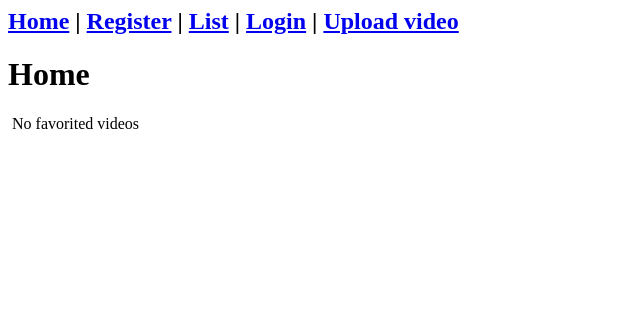
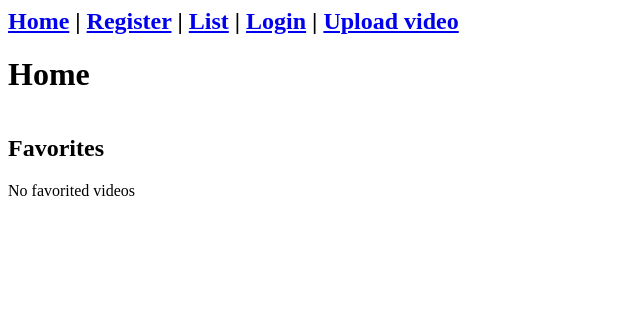
Before and after one commit to ericcastro92/CS174-Project, a PHP site: page / in a window 1280 px wide. Shown: the top 315 px of the page, without its empty margins (0-640 px from the left). Run offline with PHP 8.4, Linux system fonts and the light colour scheme.

Commit message:
Displays favorite videos links and titles

```diff
--- a/index.php
+++ b/index.php
@@ -16,11 +16,17 @@
 		 	<param name="autoplay" value="true">
 			<param name="loop" value="false">
 		</object>
-
-
 		<?php
+			echo "<h2>Favorites</h2>";
 			if(isset($_SESSION['favorites']))
-				echo $_SESSION['favorites'];
+			{
+				$favs = explode(" ", $_SESSION['favorites']);
+				foreach($favs as $favorite){
+					$data = mysqli_query($conn, "SELECT * FROM fun_video WHERE id = '$favorite'");
+					list($id, $title, $videolink, $videolength, $highestres, $description, $lang, $viewcount, $vidtype, $iconimage, $tag) = mysqli_fetch_array($data);
+					echo "<a href = '$videolink'> $title </a></br>";
+				}
+			}
 			else
 				echo "No favorited videos";
 		?>
```
